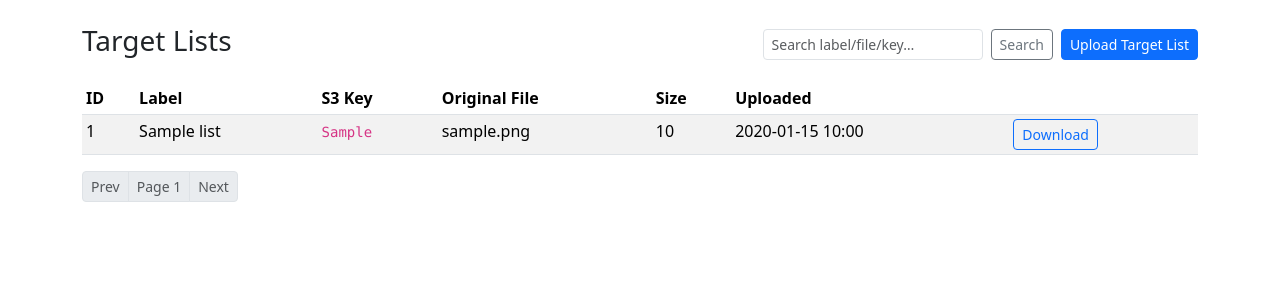
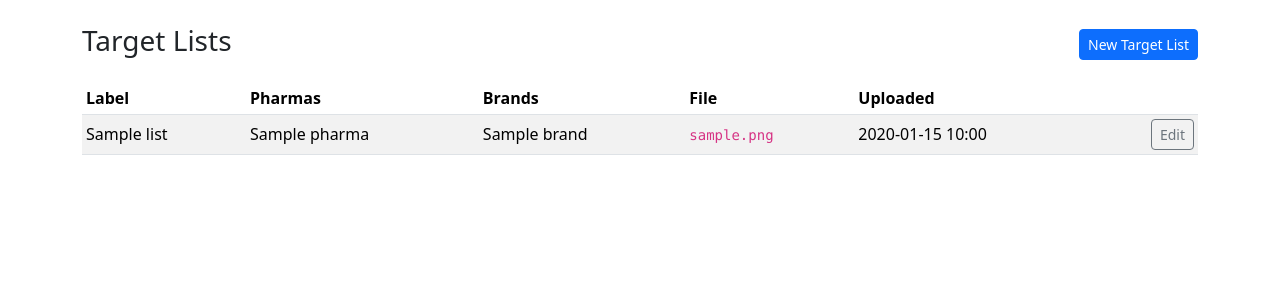
Before and after one commit to willoutcault/campaign-tracker-4.0, a Flask app: page /target-lists/ in a window 1280 px wide. Shown: the part 56-356 px from the top of the page. Run offline with Flask 3, Linux system fonts and the light colour scheme; tables that the repository leaves empty hold one stand-in row (Sample ...).

Commit message:
maps target list to brand and client

```diff
--- a/app/routes/target_lists.py
+++ b/app/routes/target_lists.py
@@ -1,54 +1,201 @@
+# app/routes/target_lists.py
+from flask import Blueprint, render_template, request, redirect, url_for, flash
+from werkzeug.utils import secure_filename
+from ..extensions import db
+from ..models import Pharma, Brand, TargetList
+from flask import current_app as app
 
-from flask import Blueprint, render_template, request, redirect, url_for, flash, current_app, abort
-from ..extensions import db
-from ..models import TargetList
-from ..s3_utils import upload_fileobj, generate_presigned_get_url
-from ..helpers import get_page, get_per_page, apply_search
+import io
+import time
+
+try:
+    import boto3
+except Exception:
+    boto3 = None
 
 target_lists_bp = Blueprint("target_lists", __name__)
 
+def parse_int_list(values):
+    out = []
+    for v in values:
+        try:
+            out.append(int(v))
+        except Exception:
+            pass
+    return out
+
+def _require_s3_client():
+    if not boto3:
+        raise RuntimeError("boto3 not installed. `pip install boto3`")
+    region = app.config.get("AWS_REGION") or "us-east-1"
+    return boto3.client("s3", region_name=region)
+
+def _upload_to_s3(file_storage, bucket, key, kms_key_id=None, acl=None):
+    """
+    Uploads the given Werkzeug file to S3 and returns (s3_key, original_filename, size_bytes).
+    """
+    filename = secure_filename(file_storage.filename or f"upload-{int(time.time())}")
+    # Read into memory for reliable size
+    data = file_storage.read()
+    size_bytes = len(data)
+    file_storage.stream.close()
+
+    client = _require_s3_client()
+
+    extra = {}
+    # Optional server-side encryption
+    if kms_key_id:
+        extra["ServerSideEncryption"] = "aws:kms"
+        extra["SSEKMSKeyId"] = kms_key_id
+    elif app.config.get("S3_ENCRYPTION", "").lower() == "aes256":
+        extra["ServerSideEncryption"] = "AES256"
+
+    # Optional ACL
+    if acl:
+        extra["ACL"] = acl
+
+    client.put_object(
+        Bucket=bucket,
+        Key=key,
+        Body=data,
+        **extra,
+    )
+    return key, filename, size_bytes
+
 @target_lists_bp.route("/")
 def list_target_lists():
-    page = get_page()
-    per_page = get_per_page(15)
-    query = TargetList.query.order_by(TargetList.uploaded_at.desc())
-    query, q = apply_search(query, TargetList, ["label", "original_filename", "s3_key"])
-    total = query.count()
-    rows = query.offset((page-1)*per_page).limit(per_page).all()
-    return render_template("target_lists/list.html", tls=rows, total=total, page=page, per_page=per_page, q=q)
+    tls = TargetList.query.order_by(TargetList.uploaded_at.desc()).all()
+    return render_template("target_lists/list.html", target_lists=tls)
 
-@target_lists_bp.route("/upload", methods=["GET", "POST"])
-def upload_target_list():
+@target_lists_bp.route("/create", methods=["GET","POST"])
+def create_target_list():
+    pharmas = Pharma.query.order_by(Pharma.name).all()
+    brands = Brand.query.order_by(Brand.name).all()
     if request.method == "POST":
-        file = request.files.get("file")
-        label = request.form.get("label", "").strip() or (file.filename if file else "")
-        if not file:
-            flash("Please choose a file to upload.", "danger")
-            return redirect(request.url)
+        label = (request.form.get("label") or "").strip()
 
-        if not current_app.config.get("S3_BUCKET_NAME"):
-            flash("S3_BUCKET_NAME is not configured. Check your .env.", "danger")
-            return redirect(request.url)
+        # Either a file OR an existing s3_key may be provided
+        file_storage = request.files.get("file")
+        pasted_s3_key = (request.form.get("s3_key") or "").strip()
 
-        key = upload_fileobj(file)
+        if not label:
+            flash("Label is required.", "danger")
+            return render_template("target_lists/form.html", tl=None, pharmas=pharmas, brands=brands,
+                                   selected_pharma_ids=[], selected_brand_ids=[])
+
+        s3_key = None
+        original_filename = None
+        size_bytes = None
+
+        bucket = app.config.get("S3_BUCKET_NAME")
+        prefix = app.config.get("S3_PREFIX", "target-lists/")
+        kms_key_id = app.config.get("S3_KMS_KEY_ID")  # optional
+        acl = app.config.get("S3_ACL")               # optional (e.g., "private")
+
+        if file_storage and getattr(file_storage, "filename", ""):
+            if not bucket:
+                flash("S3 bucket is not configured. Set S3_BUCKET_NAME in your environment.", "danger")
+                return render_template("target_lists/form.html", tl=None, pharmas=pharmas, brands=brands,
+                                       selected_pharma_ids=[], selected_brand_ids=[])
+
+            # Build an S3 key: <prefix><epoch>-<filename>
+            safe = secure_filename(file_storage.filename)
+            ts = int(time.time())
+            key = f"{prefix}{ts}-{safe}"
+
+            try:
+                s3_key, original_filename, size_bytes = _upload_to_s3(
+                    file_storage, bucket=bucket, key=key, kms_key_id=kms_key_id, acl=acl
+                )
+            except Exception as e:
+                flash(f"Upload to S3 failed: {e}", "danger")
+                return render_template("target_lists/form.html", tl=None, pharmas=pharmas, brands=brands,
+                                       selected_pharma_ids=[], selected_brand_ids=[])
+        elif pasted_s3_key:
+            s3_key = pasted_s3_key
+            original_filename = (request.form.get("original_filename") or "").strip() or s3_key.split("/")[-1]
+            size_bytes = None
+        else:
+            flash("Please choose a file to upload OR paste an existing S3 key.", "danger")
+            return render_template("target_lists/form.html", tl=None, pharmas=pharmas, brands=brands,
+                                   selected_pharma_ids=[], selected_brand_ids=[])
+
         tl = TargetList(
-            label=label or file.filename,
-            s3_key=key,
-            original_filename=file.filename,
-            size_bytes=file.content_length or 0,
+            label=label,
+            s3_key=s3_key,
+            original_filename=original_filename or "",
+            size_bytes=size_bytes
         )
         db.session.add(tl)
+        db.session.flush()
+
+        pharma_ids = parse_int_list(request.form.getlist("pharma_ids"))
+        brand_ids = parse_int_list(request.form.getlist("brand_ids"))
+        if pharma_ids:
+            tl.pharmas = Pharma.query.filter(Pharma.id.in_(pharma_ids)).all()
+        if brand_ids:
+            tl.brands = Brand.query.filter(Brand.id.in_(brand_ids)).all()
+
         db.session.commit()
-        flash("Target List uploaded.", "success")
+        flash("Target List created.", "success")
         return redirect(url_for("target_lists.list_target_lists"))
-    return render_template("target_lists/upload.html")
 
-@target_lists_bp.route("/<int:tl_id>/download")
-def download_target_list(tl_id):
+    return render_template("target_lists/form.html", tl=None, pharmas=pharmas, brands=brands,
+                           selected_pharma_ids=[], selected_brand_ids=[])
+
+@target_lists_bp.route("/<int:tl_id>/edit", methods=["GET","POST"])
+def edit_target_list(tl_id):
     tl = TargetList.query.get_or_404(tl_id)
-    try:
-        url = generate_presigned_get_url(tl.s3_key, expires_in=300)
-        return redirect(url)
-    except Exception as e:
-        flash(str(e), "danger")
+    pharmas = Pharma.query.order_by(Pharma.name).all()
+    brands = Brand.query.order_by(Brand.name).all()
+
+    if request.method == "POST":
+        tl.label = (request.form.get("label") or tl.label).strip() or tl.label
+        # Allow replacing file OR changing s3_key manually
+        file_storage = request.files.get("file")
+        pasted_s3_key = (request.form.get("s3_key") or "").strip()
+
+        bucket = app.config.get("S3_BUCKET_NAME")
+        prefix = app.config.get("S3_PREFIX", "target-lists/")
+        kms_key_id = app.config.get("S3_KMS_KEY_ID")
+        acl = app.config.get("S3_ACL")
+
+        if file_storage and getattr(file_storage, "filename", ""):
+            if not bucket:
+                flash("S3 bucket is not configured. Set S3_BUCKET_NAME.", "danger")
+                return render_template("target_lists/form.html", tl=tl, pharmas=pharmas, brands=brands,
+                                       selected_pharma_ids={p.id for p in tl.pharmas},
+                                       selected_brand_ids={b.id for b in tl.brands})
+            safe = secure_filename(file_storage.filename)
+            ts = int(time.time())
+            key = f"{prefix}{ts}-{safe}"
+            try:
+                s3_key, original_filename, size_bytes = _upload_to_s3(
+                    file_storage, bucket=bucket, key=key, kms_key_id=kms_key_id, acl=acl
+                )
+                tl.s3_key = s3_key
+                tl.original_filename = original_filename
+                tl.size_bytes = size_bytes
+            except Exception as e:
+                flash(f"Upload to S3 failed: {e}", "danger")
+                return render_template("target_lists/form.html", tl=tl, pharmas=pharmas, brands=brands,
+                                       selected_pharma_ids={p.id for p in tl.pharmas},
+                                       selected_brand_ids={b.id for b in tl.brands})
+        elif pasted_s3_key:
+            tl.s3_key = pasted_s3_key
+            tl.original_filename = (request.form.get("original_filename") or "").strip() or pasted_s3_key.split("/")[-1]
+
+        # Update mappings
+        pharma_ids = parse_int_list(request.form.getlist("pharma_ids"))
+        brand_ids = parse_int_list(request.form.getlist("brand_ids"))
+        tl.pharmas = Pharma.query.filter(Pharma.id.in_(pharma_ids)).all() if pharma_ids else []
+        tl.brands = Brand.query.filter(Brand.id.in_(brand_ids)).all() if brand_ids else []
+
+        db.session.commit()
+        flash("Target List updated.", "success")
         return redirect(url_for("target_lists.list_target_lists"))
+
+    selected_pharma_ids = {p.id for p in tl.pharmas}
+    selected_brand_ids = {b.id for b in tl.brands}
+    return render_template("target_lists/form.html", tl=tl, pharmas=pharmas, brands=brands,
+                           selected_pharma_ids=selected_pharma_ids, selected_brand_ids=selected_brand_ids)
--- a/app/templates/contracts/view.html
+++ b/app/templates/contracts/view.html
@@ -43,13 +43,12 @@
                     <small class="text-muted ms-2">{{ c.start_date or '—' }} → {{ c.end_date or '—' }}</small>
                   {% endif %}
                 </div>
-                <a class="btn btn-outline-secondary btn-sm" href="{{ url_for('campaigns.edit_campaign', campaign_id=c.id) }}">Edit</a>
+                <a class="btn btn-outline-secondary btn-sm" href="{{ url_for('campaigns.edit_campaign', campaign_id=c.id) }}" style="margin-right: 10px;">Edit</a>
               </div>
             </button>
           </h2>
           <div id="{{ collapse_id }}" class="accordion-collapse collapse" aria-labelledby="{{ heading_id }}" data-bs-parent="#campaignsAcc">
             <div class="accordion-body">
-
               {% set programs = programs_by_campaign.get(c.id, []) %}
               {% if programs %}
                 <table class="table table-sm align-middle">
--- a/app/templates/target_lists/list.html
+++ b/app/templates/target_lists/list.html
@@ -2,40 +2,32 @@
 {% block content %}
 <div class="d-flex justify-content-between align-items-center mb-3">
   <h3>Target Lists</h3>
-  <div class="d-flex">
-    <form class="d-flex me-2" method="get">
-      <input class="form-control form-control-sm me-2" type="text" name="q" placeholder="Search label/file/key…" value="{{ q or '' }}">
-      <input type="hidden" name="per_page" value="{{ per_page }}">
-      <button class="btn btn-outline-secondary btn-sm">Search</button>
-    </form>
-    <a class="btn btn-primary btn-sm" href="{{ url_for('target_lists.upload_target_list') }}">Upload Target List</a>
-  </div>
+  <a href="{{ url_for('target_lists.create_target_list') }}" class="btn btn-primary btn-sm">New Target List</a>
 </div>
-<table class="table table-striped table-sm">
-  <thead><tr><th>ID</th><th>Label</th><th>S3 Key</th><th>Original File</th><th>Size</th><th>Uploaded</th><th></th></tr></thead>
+<table class="table table-striped table-sm align-middle">
+  <thead>
+    <tr>
+      <th>Label</th>
+      <th>Pharmas</th>
+      <th>Brands</th>
+      <th>File</th>
+      <th>Uploaded</th>
+      <th></th>
+    </tr>
+  </thead>
   <tbody>
-    {% for tl in tls %}
+  {% for tl in target_lists %}
     <tr>
-      <td>{{ tl.id }}</td>
       <td>{{ tl.label }}</td>
-      <td><code>{{ tl.s3_key }}</code></td>
-      <td>{{ tl.original_filename }}</td>
-      <td>{{ tl.size_bytes or 0 }}</td>
-      <td>{{ tl.uploaded_at.strftime('%Y-%m-%d %H:%M') }}</td>
-      <td><a class="btn btn-outline-primary btn-sm" href="{{ url_for('target_lists.download_target_list', tl_id=tl.id) }}">Download</a></td>
+      <td>{{ tl.pharmas | map(attribute='name') | list | join(', ') }}</td>
+      <td>{{ tl.brands | map(attribute='name') | list | join(', ') }}</td>
+      <td><code>{{ tl.original_filename }}</code></td>
+      <td>{{ tl.uploaded_at.strftime('%Y-%m-%d %H:%M') if tl.uploaded_at else '' }}</td>
+      <td class="text-end">
+        <a class="btn btn-outline-secondary btn-sm" href="{{ url_for('target_lists.edit_target_list', tl_id=tl.id) }}">Edit</a>
+      </td>
     </tr>
-    {% endfor %}
+  {% endfor %}
   </tbody>
 </table>
-<nav>
-  <ul class="pagination pagination-sm">
-    <li class="page-item {{'disabled' if page <= 1 else ''}}">
-      <a class="page-link" href="?q={{ q or '' }}&per_page={{ per_page }}&page={{ page-1 }}">Prev</a>
-    </li>
-    <li class="page-item disabled"><span class="page-link">Page {{ page }}</span></li>
-    <li class="page-item {{'disabled' if (page*per_page)>=total else ''}}">
-      <a class="page-link" href="?q={{ q or '' }}&per_page={{ per_page }}&page={{ page+1 }}">Next</a>
-    </li>
-  </ul>
-</nav>
 {% endblock %}
```
Also changed, not shown: app/models.py (+15 -0 lines), app/templates/target_lists/form.html (added, +56 -0 lines), run.py (+35 -0 lines).
